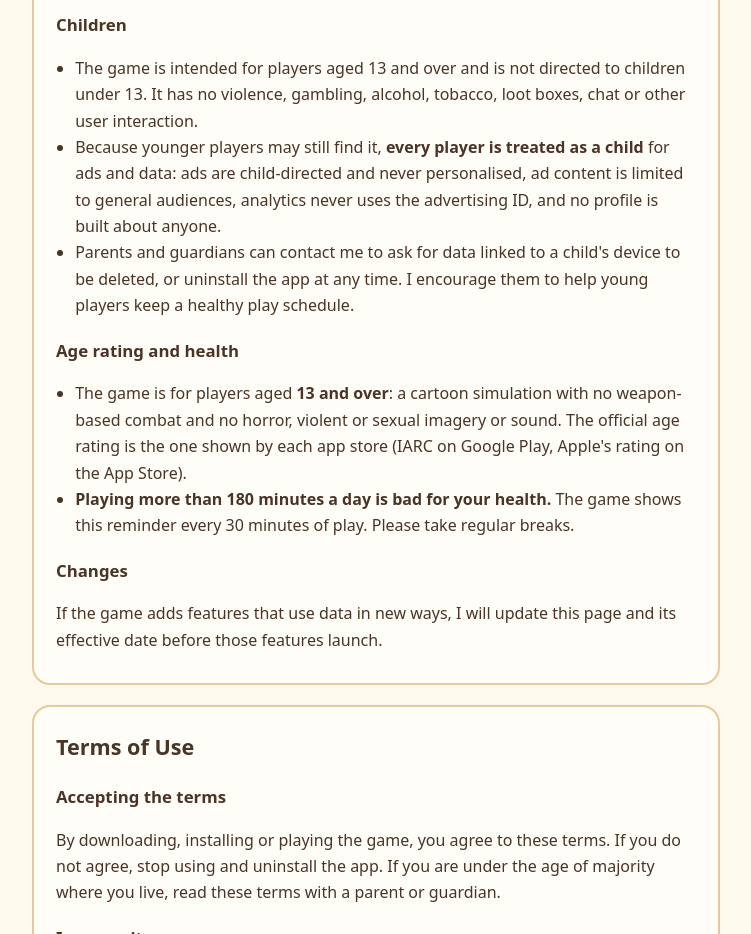
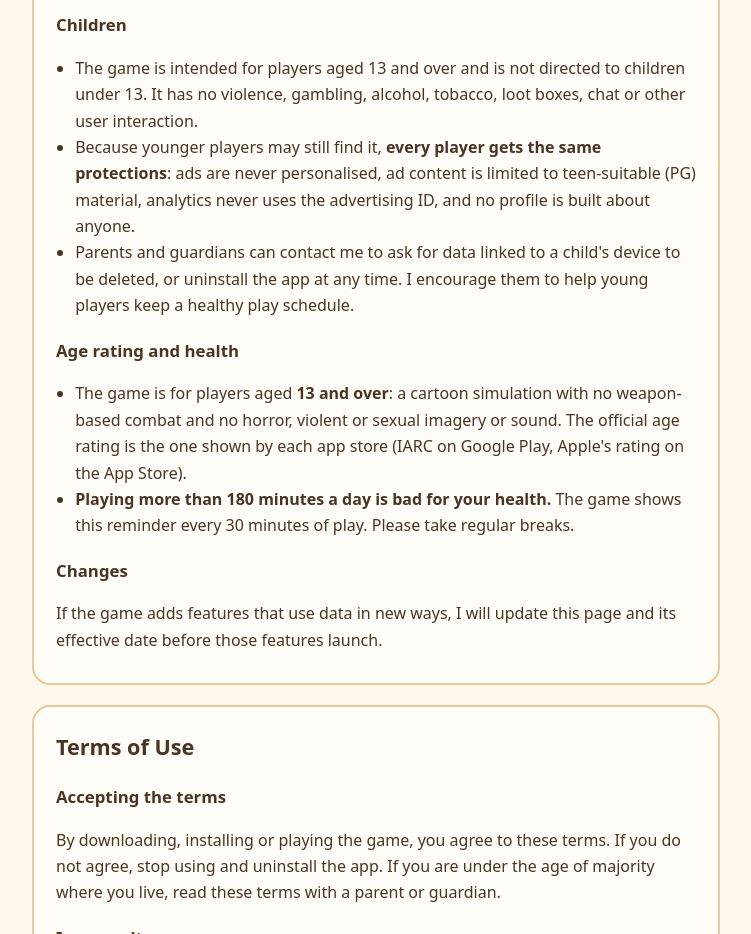
Before and after one commit to congphuong1703/journeyelite-legal, a plain HTML site: page index.html in a window 1280 px wide. Shown: the part 2100-3034 px from the top of the page, without its empty margins (264-1015 px from the left). Drawn offline with Linux system fonts and the light colour scheme.

Commit message:
Drop the child-directed claim now that ads target the 13+ audience

```diff
--- a/index.html
+++ b/index.html
@@ -109,7 +109,7 @@
     <h3>Children</h3>
     <ul>
       <li>The game is intended for players aged 13 and over and is not directed to children under 13. It has no violence, gambling, alcohol, tobacco, loot boxes, chat or other user interaction.</li>
-      <li>Because younger players may still find it, <strong>every player is treated as a child</strong> for ads and data: ads are child-directed and never personalised, ad content is limited to general audiences, analytics never uses the advertising ID, and no profile is built about anyone.</li>
+      <li>Because younger players may still find it, <strong>every player gets the same protections</strong>: ads are never personalised, ad content is limited to teen-suitable (PG) material, analytics never uses the advertising ID, and no profile is built about anyone.</li>
       <li>Parents and guardians can contact me to ask for data linked to a child's device to be deleted, or uninstall the app at any time. I encourage them to help young players keep a healthy play schedule.</li>
     </ul>
 
```
